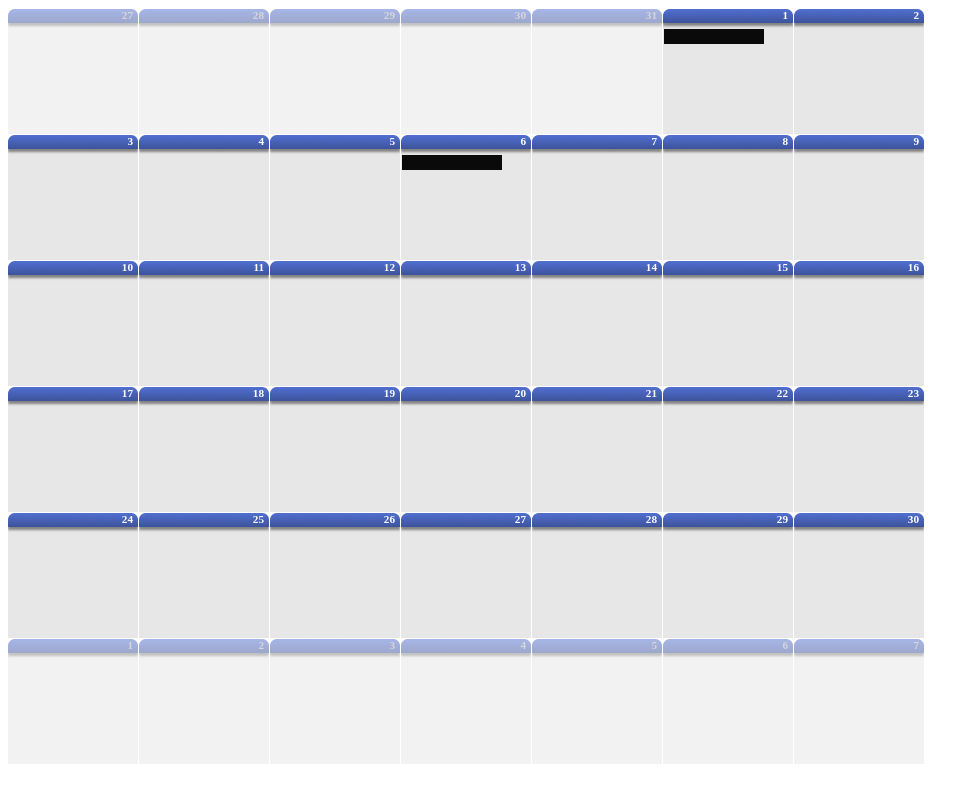
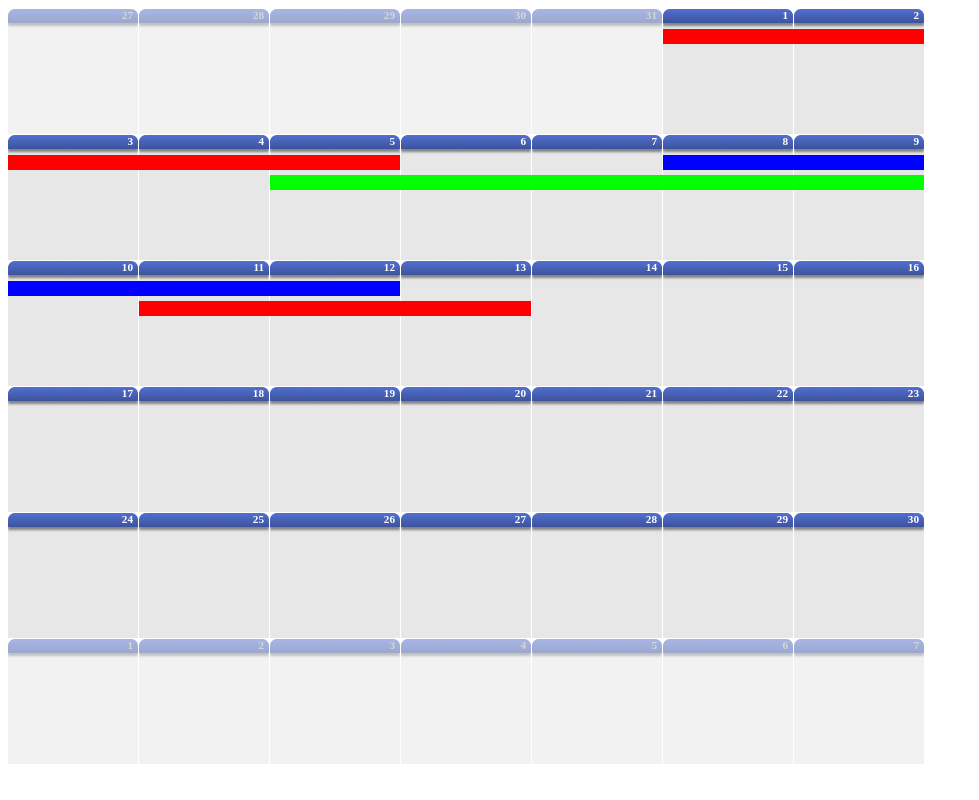
Before and after one commit to danhigham/event-calendar, a plain HTML site: page index.html in a window 1280 px wide. Shown: the whole page, without its empty margins (0-979 px from the left). Drawn offline with Linux system fonts and the light colour scheme.

Commit message:
Added ability to add multiple events and them not overlap!

```diff
--- a/calendar.css
+++ b/calendar.css
@@ -31,8 +31,6 @@ div#calendar ul.daylist li.off-month {
 
 div.event {
 	height : 15px;
-	width : 100px;
 	margin-top : 20px;
-	margin-left : 1px;
 	background : #0a0a0a;
 }
--- a/calendar.js
+++ b/calendar.js
@@ -1,5 +1,5 @@
 function doCal() {
-	var myCalendar = new EventCalendar('myCalendar', 11, 2008, {"events_offset" : [0, 0]});
+	var myCalendar = new EventCalendar('myCalendar', 11, 2008, {"events_offset" : [0, 20]});
 	/*
 	myCalendar.SetMonth(11);
 	myCalendar.SetYear(2008);
@@ -7,20 +7,23 @@ function doCal() {
 	*/
 
 	var myEvents = new EventCollection();
-	myEvents.Events.push ( new Event ("blah", "2008/11/01", "2008/11/05", "Test event") );
-	myEvents.Events.push ( new Event ("blah 2", "2008/11/06", "2008/11/07", "Test event 2") );
+	myEvents.Events.push ( new Event ("blah", "2008/11/01", "2008/11/05", "Test event", "#ff0000") );
+	myEvents.Events.push ( new Event ("blah 2", "2008/11/05", "2008/11/09", "Test event 2", "#00ff00") );
+	myEvents.Events.push ( new Event ("blah 2", "2008/11/08", "2008/11/12", "Test event 2", "#0000ff") );
+	myEvents.Events.push ( new Event ("blah 2", "2008/11/11", "2008/11/13", "Test event 2", "#ff0000") );
 
 	myCalendar.AddEventsInJSON(myEvents.toJSON());
 
 }
 
-var Event = function (name, start, end, description) {
+var Event = function (name, start, end, description, color) {
 	return {
 		Name : name,
 		Start : start,
 		End : end,
 		Description : description,
-		toJSON : function () { return "{ \"name\" : \"" + this.Name + "\", \"start\" : \"" + this.Start + "\", \"end\" : \"" + this.End + "\", \"description\" : \"" + this.Description + "\" }"; }
+		Color : color,
+		toJSON : function () { return "{ \"name\" : \"" + this.Name + "\", \"start\" : \"" + this.Start + "\", \"end\" : \"" + this.End + "\", \"description\" : \"" + this.Description + "\", \"color\" : \"" + this.Color + "\" }";}
 	}
 }
 
@@ -47,6 +50,7 @@ var EventCalendar = function (dom_element, month, year, settings) {
 	var calendar_visible = false;
 	var calendar_start_date = null;
 	var calendar_end_date = null;
+	var date_matrix = {};
 
 	var calendar_settings = settings || null;
 
@@ -106,7 +110,7 @@ var EventCalendar = function (dom_element, month, year, settings) {
 	    return document.getElementById("cell_" + (cell_date.getMonth() + 1) + "_" + cell_date.getDate());
 	}
 
-	function plot_data(events){
+	function plot_data(events, cell_matrix){
 		// This function plots event data on to the calendar, it takes a parameter in JSON format
 		// that holds all the event particulars;
 		//
@@ -120,19 +124,68 @@ var EventCalendar = function (dom_element, month, year, settings) {
 	    var event_offset_Y = calendar_settings.events_offset[1];
 	    var event_collection = eval( events );
 
-	    for (var x=0; x<event_collection.eventcount; x++){
-	    	var new_event = event_collection.events[x];
+	    for (var e=0; e<event_collection.eventcount; e++){
+	    	var new_event = event_collection.events[e];
 
-	    	var date_cell = get_calendar_cell(new_event.start);
+	    	var int_date_start = Date.parse(new_event.start)
+	    	var int_date_end = Date.parse(new_event.end)
 
-	    	var eventBlock = document.createElement("div");
+	    	var start_date_cell = get_calendar_cell(new_event.start);
+	    	//var end_date_cell = get_calendar_cell(new_event.end);
+
+	    	var free_row = 0;
+
+	    	for(var x = int_date_start; x<=int_date_end; x+=86400000){
+	    		var current_date = new Date(x);
+	    		var current_cell = get_calendar_cell(current_date);
+
+				//Check each cell to see if there has been a bar placed at the the current free row, if there is bump it up one...
+				if (cell_matrix[current_date]) {
+					var cell_bitmask = cell_matrix[current_date];
+					if (cell_bitmask[free_row] == "1") free_row ++;
+				} else
+					//Create a blank entry for this date
+					cell_matrix[current_date] = ("0,0,0,0,0,0,0,0,0,0,0,0,0,0,0,0,0,0,0,0,0,0,0,0".split(","));
+    		}
+
+    		var eventBlock = document.createElement("div");
 	    	eventBlock.style.position = 'absolute';
-	    	eventBlock.style.top = (date_cell.offsetTop + event_offset_Y) + 'px';
-	    	eventBlock.style.left = (date_cell.offsetLeft + event_offset_X) + 'px';
+	    	eventBlock.style.top = (start_date_cell.offsetTop + (event_offset_Y * free_row)) + 'px';
+	    	eventBlock.style.left = (start_date_cell.offsetLeft + event_offset_X) + 'px';
+	    	eventBlock.style.backgroundColor = new_event.color;
 	    	eventBlock.className = "event";
+	    	var eventBlockCell = start_date_cell;
+
+    		// Now we know which row is free across all dates, plot the event
+    		for(var x = int_date_start; x<=int_date_end; x+=86400000){
+    			var current_date = new Date(x);
+	    		date_matrix[current_date][free_row] = "1";
+
+				if ((current_date.getDay() == 0) && (x != int_date_end)) {
+					//Reached the end of the row, plot and re-create block
+					var current_cell = get_calendar_cell(current_date);
+
+					eventBlock.style.width = ((current_cell.offsetLeft + current_cell.offsetWidth) - start_date_cell.offsetLeft) + 'px';
+					document.body.appendChild(eventBlock);
+
+					var eventBlock = document.createElement("div");
+	    			eventBlock.style.position = 'absolute';
+
+	    			var nextCell = get_calendar_cell(new Date(x+86400000));
+
+	    			eventBlock.style.top = (nextCell.offsetTop + (event_offset_Y * free_row)) + 'px';
+	    			eventBlock.style.left = (nextCell.offsetLeft + event_offset_X) + 'px';
+			    	eventBlock.style.backgroundColor = new_event.color;
+	    			eventBlock.className = "event";
+	    			eventBlockCell = nextCell;
+				}
+	    	}
+
+	    	var end_date_cell = get_calendar_cell(new_event.end);
+
+	    	eventBlock.style.width = ((end_date_cell.offsetLeft + end_date_cell.offsetWidth) - eventBlockCell.offsetLeft) + 'px';
 	    	document.body.appendChild(eventBlock);
 	    }
-
 	}
 
 	//Public methods
@@ -151,7 +204,7 @@ var EventCalendar = function (dom_element, month, year, settings) {
 			targetnode = target;
 		},
 		AddEventsInJSON : function(json_events){
-			if (eval(json_events).eventcount > 0) plot_data(json_events);
+			if (eval(json_events).eventcount > 0) plot_data(json_events, date_matrix);
 		}
 
 	};
```
